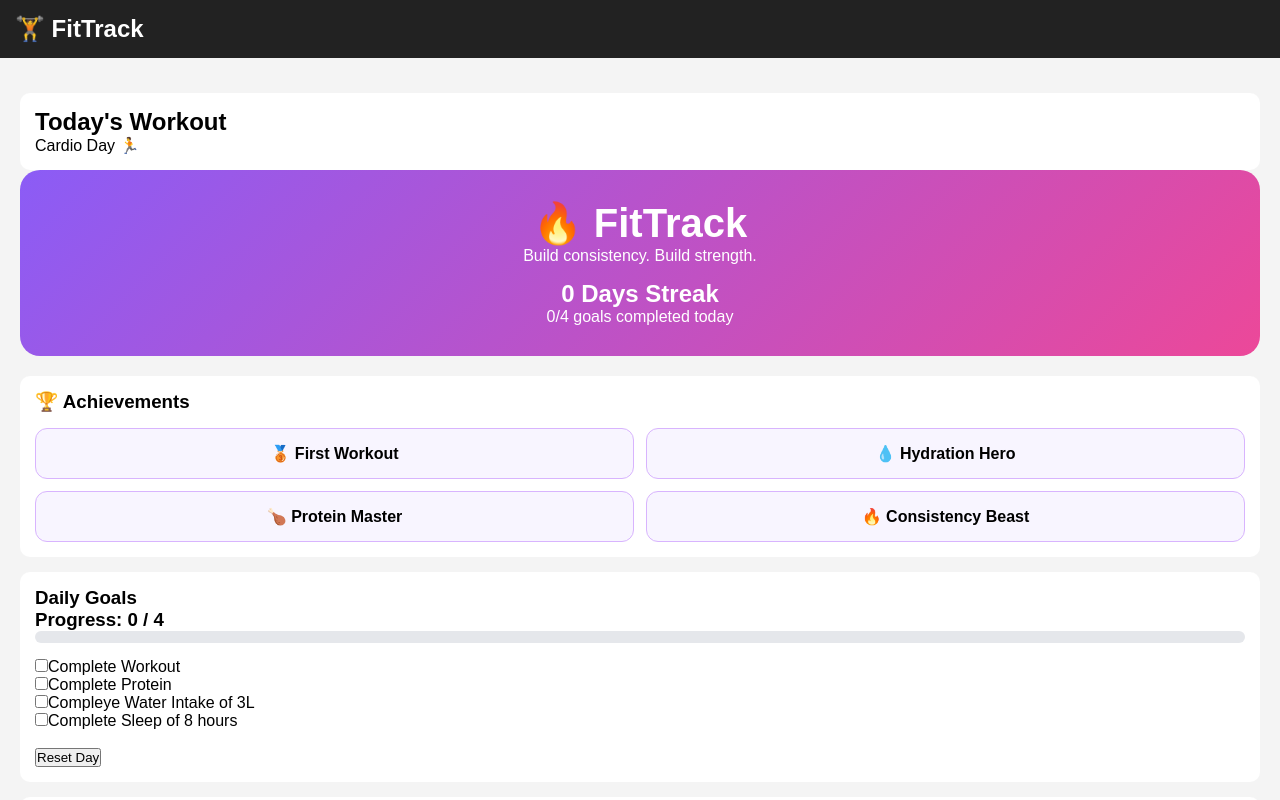
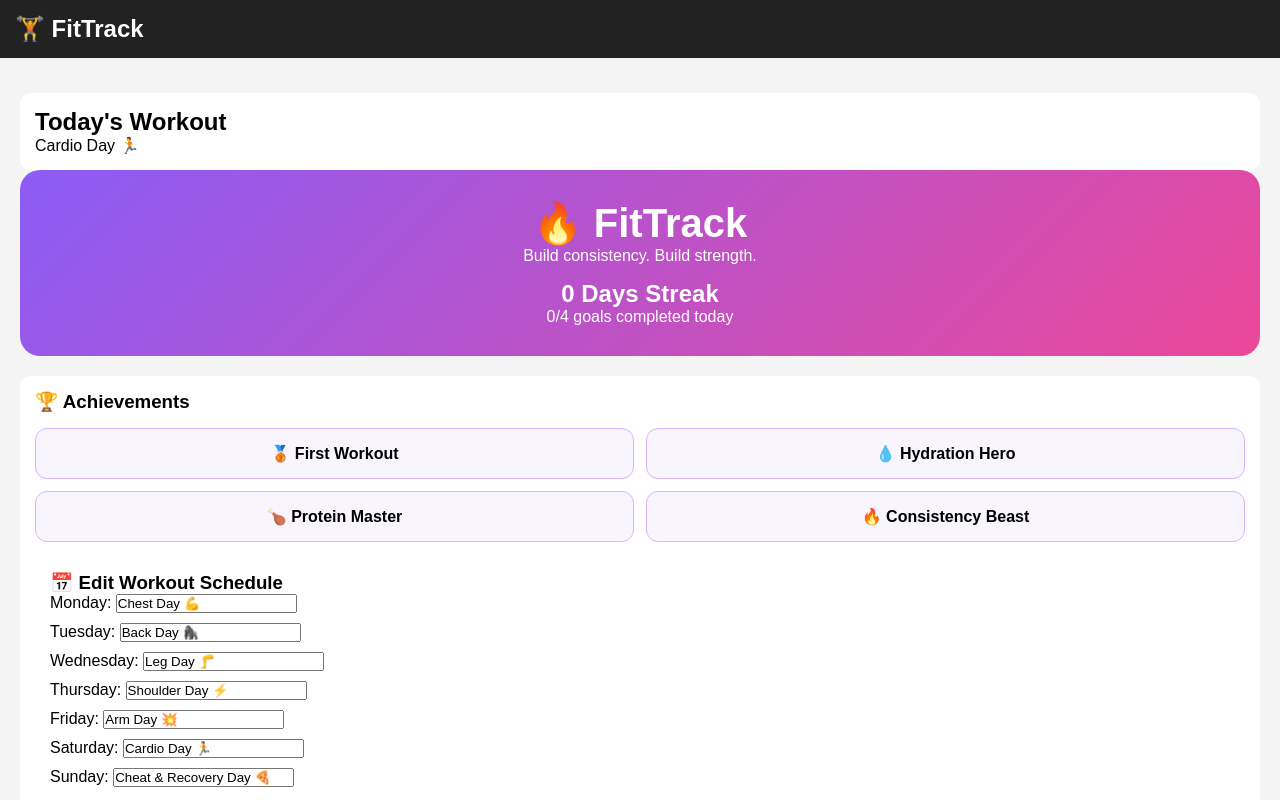
Before and after one commit to sanyabakshi18/fittrack, a React (Vite) app in the folder client/: page / in a window 1280 px wide. Shown: the top 800 px of the page. Built offline with nearby package versions, Linux system fonts and the light colour scheme.

Commit message:
added customizable workout planner

```diff
--- a/client/src/App.jsx
+++ b/client/src/App.jsx
@@ -23,6 +23,21 @@ function App() {
   const [streak, setStreak] = useState(() => {
     return Number(localStorage.getItem("streak")) || 0;
   });
+  const [workoutSchedule, setWorkoutSchedule] = useState(() => {
+  const savedSchedule = localStorage.getItem("workoutSchedule");
+
+  return savedSchedule
+    ? JSON.parse(savedSchedule)
+    : {
+        Monday: "Chest Day 💪",
+        Tuesday: "Back Day 🦍",
+        Wednesday: "Leg Day 🦵",
+        Thursday: "Shoulder Day ⚡",
+        Friday: "Arm Day 💥",
+        Saturday: "Cardio Day 🏃",
+        Sunday: "Cheat & Recovery Day 🍕",
+      };
+});
 
   useEffect(() => {
     localStorage.setItem("workout", workout);
@@ -43,6 +58,12 @@ function App() {
   useEffect(() => {
     localStorage.setItem("streak", streak);
   }, [streak]);
+  useEffect(() => {
+  localStorage.setItem(
+    "workoutSchedule",
+    JSON.stringify(workoutSchedule)
+  );
+}, [workoutSchedule]);
 
   const completedGoals =
     (workout ? 1 : 0) +
@@ -56,15 +77,7 @@ function App() {
       setStreak(1);
     }
   }, [completedGoals, streak]);
-  const workoutSchedule = {
-  Monday: "Chest Day 💪",
-  Tuesday: "Back Day 🦍",
-  Wednesday: "Leg Day 🦵",
-  Thursday: "Shoulder Day ⚡",
-  Friday: "Arm Day 💥",
-  Saturday: "Cardio Day 🏃",
-  Sunday: "Cheat & Recovery Day 🍕",
-};
+
 const today = new Date().toLocaleDateString("en-US", {
   weekday: "long",
 });
@@ -111,6 +124,26 @@ const todaysWorkout = workoutSchedule[today];
       🔥 Consistency Beast
     </div>
   </div>
+  <div className="card">
+  <h3>📅 Edit Workout Schedule</h3>
+
+  {Object.keys(workoutSchedule).map((day) => (
+    <div key={day} style={{ marginBottom: "10px" }}>
+      <label>{day}: </label>
+
+      <input
+        type="text"
+        value={workoutSchedule[day]}
+        onChange={(e) =>
+          setWorkoutSchedule({
+            ...workoutSchedule,
+            [day]: e.target.value,
+          })
+        }
+      />
+    </div>
+  ))}
+</div>
 </div>
 
         <div className="card">
```
